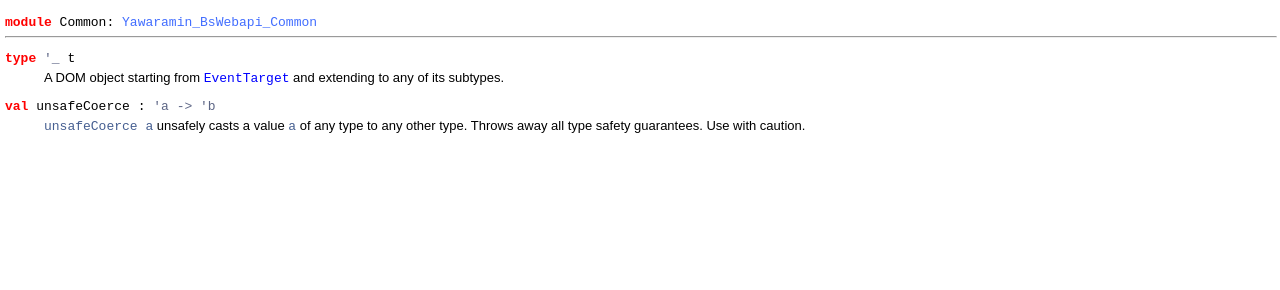
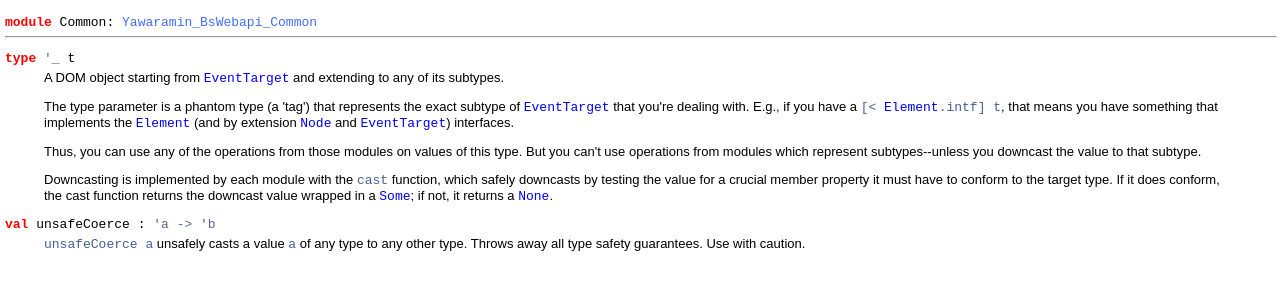
Before and after one commit to yawaramin/bs-webapi, a website: page docs/Yawaramin_BsWebapi.Common.html in a window 1280 px wide. Shown: the part 72-362 px from the top of the page. Drawn offline with Linux system fonts and the light colour scheme.

Commit message:
Add doc page link and explain subtyping concepts

```diff
--- a/docs/Yawaramin_BsWebapi.Common.html
+++ b/docs/Yawaramin_BsWebapi.Common.html
@@ -26,7 +26,26 @@
 <pre><span id="TYPEt"><span class="keyword">type</span> <code class="type">'_</code> t</span> </pre>
 <div class="info ">
 A DOM object starting from <code class="code"><span class="constructor">EventTarget</span></code> and extending to any of its
-    subtypes.<br>
+    subtypes.
+<p>
+
+    The type parameter is a phantom type (a 'tag') that represents the
+    exact subtype of <code class="code"><span class="constructor">EventTarget</span></code> that you're dealing with. E.g., if you
+    have a <code class="code">[&lt; <span class="constructor">Element</span>.intf] t</code>, that means you have something that
+    implements the <code class="code"><span class="constructor">Element</span></code> (and by extension <code class="code"><span class="constructor">Node</span></code> and <code class="code"><span class="constructor">EventTarget</span></code>)
+    interfaces.
+<p>
+
+    Thus, you can use any of the operations from those modules on values
+    of this type. But you can't use operations from modules which
+    represent subtypes--unless you downcast the value to that subtype.
+<p>
+
+    Downcasting is implemented by each module with the <code class="code">cast</code> function,
+    which safely downcasts by testing the value for a crucial member
+    property it must have to conform to the target type. If it does
+    conform, the cast function returns the downcast value wrapped in a
+    <code class="code"><span class="constructor">Some</span></code>; if not, it returns a <code class="code"><span class="constructor">None</span></code>.<br>
 </div>
 
 
```
Also changed, not shown: docs/Yawaramin_BsWebapi_Common.html (+20 -1 lines), README.md, 1 other file.
